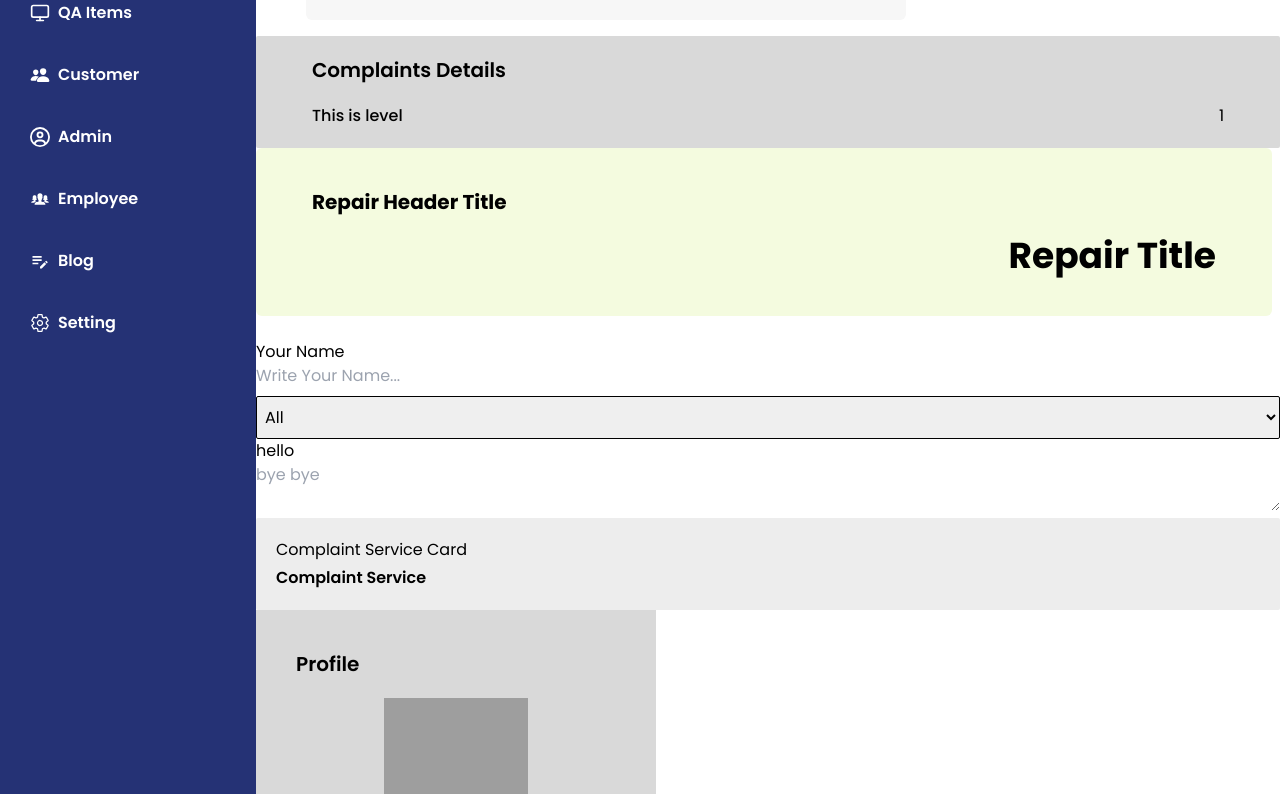
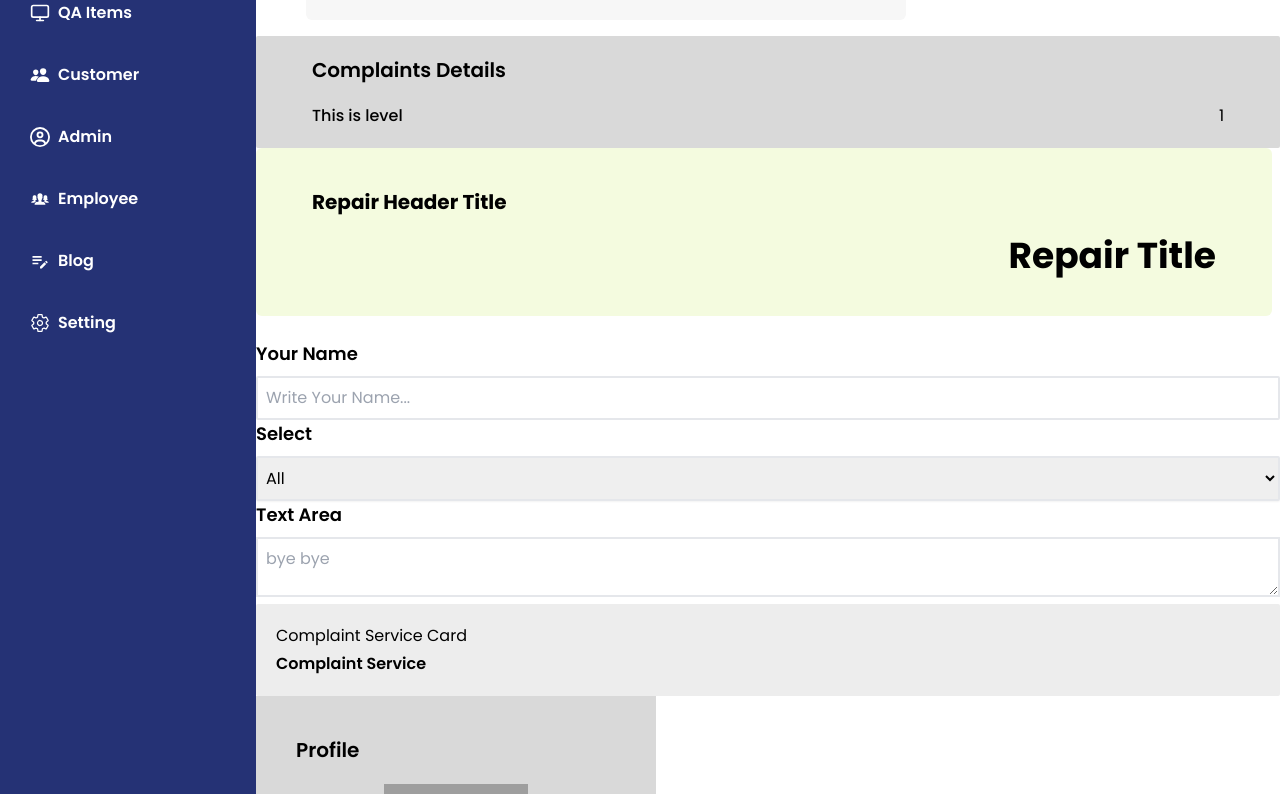
Before and after one commit to md-moniruzzaman01/newtech-software-client-v2, a React (Vite) app: page /components in a window 1280 px wide. Shown: the part 501-1295 px from the top of the page. Built offline with nearby package versions, Linux system fonts and the light colour scheme; grey boxes are pictures that could not be loaded.

Commit message:
added some style

```diff
--- a/src/common/components/Input/Input.tsx
+++ b/src/common/components/Input/Input.tsx
@@ -16,13 +16,13 @@ const Input: React.FC<InputProps> = ({
       <div>
         <label className="form-control w-full ">
           <div className="label">
-            <span className="label-text">{labelName}</span>
+            <span className="text-lg font-semibold">{labelName}</span>
           </div>
           <input
             name={inputName}
             type={inputType}
             placeholder={inputPlaceholder}
-            className="input input-bordered w-full  rounded-sm"
+            className="border-2 w-full rounded-sm mt-2 py-2 pl-2"
           />
         </label>
       </div>
--- a/src/common/components/InputFilter/InputFilter.tsx
+++ b/src/common/components/InputFilter/InputFilter.tsx
@@ -3,12 +3,15 @@ interface inputFilterProps {
   label?: string;
 }
 
-const InputFilter: React.FC<inputFilterProps> = ({ Filter = [], label }) => {
+const InputFilter: React.FC<inputFilterProps> = ({
+  Filter = [],
+  label = "hello",
+}) => {
   return (
     <div>
       <label className="text-lg font-semibold ">{label}</label>
       <select
-        className="py-2  rounded-sm w-full ml-0 mt-2"
+        className="py-2  rounded-sm w-full border-2 border-gray-200 shadow-sm ml-0 mt-2"
         defaultValue={"all"}
       >
         <option value="all" disabled>
--- /dev/null
+++ b/src/common/components/PhotoAttach/PhotoAttach.tsx
@@ -0,0 +1,17 @@
+import { IoImageOutline } from "react-icons/io5";
+
+const PhotoAttach = () => {
+  return (
+    <div className="border-dashed border-2 border-gray-300 min-h-48 flex justify-center items-center">
+      <div className="text-center">
+        <div className="flex justify-center ">
+          <IoImageOutline className=" text-4xl" />
+        </div>
+        <p className="font-medium">Drop to attach Image</p>
+        <p className="text-sm text-gray-400">Maximum file size 50 MB</p>
+      </div>
+    </div>
+  );
+};
+
+export default PhotoAttach;
--- a/src/common/components/TextArea/TextArea.tsx
+++ b/src/common/components/TextArea/TextArea.tsx
@@ -8,13 +8,13 @@ const TextArea: React.FC<textAreaProps> = ({ label, placeholder, name }) => {
   return (
     <div>
       <label className=" w-full ">
-        <div className="label">
-          <span className="label-text">{label}</span>
+        <div>
+          <span className="text-lg font-semibold">{label}</span>
         </div>
         <textarea
           name={name}
           placeholder={placeholder}
-          className="textarea textarea-bordered w-full"
+          className=" border-2 mt-2   w-full pl-2 pt-2"
         />
       </label>
     </div>
--- a/src/forTest/ComponentPreview.tsx
+++ b/src/forTest/ComponentPreview.tsx
@@ -14,7 +14,12 @@ import UserProfile from "../common/components/UserProfile/UserProfile";
 import Navbar from "../common/widgets/Navbar/Navbar";
 import Pagination from "../common/widgets/Pagination/Pagination";
 import SideBar from "../common/widgets/SideBar/SideBar";
-import { ComplaintDetails, DemoTableHeader, DemoTableValue, FilterOptions2 } from "../shared/config/constaints";
+import {
+  ComplaintDetails,
+  DemoTableHeader,
+  DemoTableValue,
+  FilterOptions2,
+} from "../shared/config/constaints";
 import userImg from "../../src/assets/user.jpg";
 import StatusGroup from "../common/components/Status Group";
 
@@ -34,15 +39,16 @@ const ComponentPreview = () => {
           headerTitle="Branch Header"
           price="5500"
         ></BranchCard>
-        <BranchChart status={[{label:"Recieved",value:50}]}></BranchChart>
-        <ComplaintDetailsCard Cardinfo={ComplaintDetails}/>
+        <BranchChart status={[{ label: "Recieved", value: 50 }]}></BranchChart>
+        <ComplaintDetailsCard Cardinfo={ComplaintDetails} />
         <RepairCompleteCard
           bgColor="primary"
           branchTitle="Repair Title"
           color="yellow"
           headerTitle="Repair Header Title"
           isProduct={true}
-          isWithdraw={true}        ></RepairCompleteCard>
+          isWithdraw={true}
+        ></RepairCompleteCard>
 
         <Input
           inputName="name"
@@ -51,9 +57,13 @@ const ComponentPreview = () => {
           labelName="Your Name"
         ></Input>
 
-        <InputFilter Filter={FilterOptions2}></InputFilter>
+        <InputFilter label="Select" Filter={FilterOptions2}></InputFilter>
 
-        <TextArea name="hello" label="hello" placeholder="bye bye"></TextArea>
+        <TextArea
+          name="hello"
+          label="Text Area"
+          placeholder="bye bye"
+        ></TextArea>
 
         <ComplaintServiceCard
           details="Complaint Service"
@@ -94,8 +104,6 @@ const ComponentPreview = () => {
           headerTitle="hello "
         ></ComplaintHeaderCard>
 
-
-
         <Table HeaderData={DemoTableHeader} itemData={DemoTableValue}></Table>
 
         <Pagination></Pagination>
--- a/src/forTest/ComponentsCreateArea.tsx
+++ b/src/forTest/ComponentsCreateArea.tsx
@@ -1,9 +1,9 @@
-import Navbar from "../common/widgets/Navbar/Navbar";
+import PhotoAttach from "../common/components/PhotoAttach/PhotoAttach";
 
 const ComponentsCreateArea = () => {
   return (
     <div>
-      <Navbar></Navbar>
+      <PhotoAttach></PhotoAttach>
     </div>
   );
 };
```
